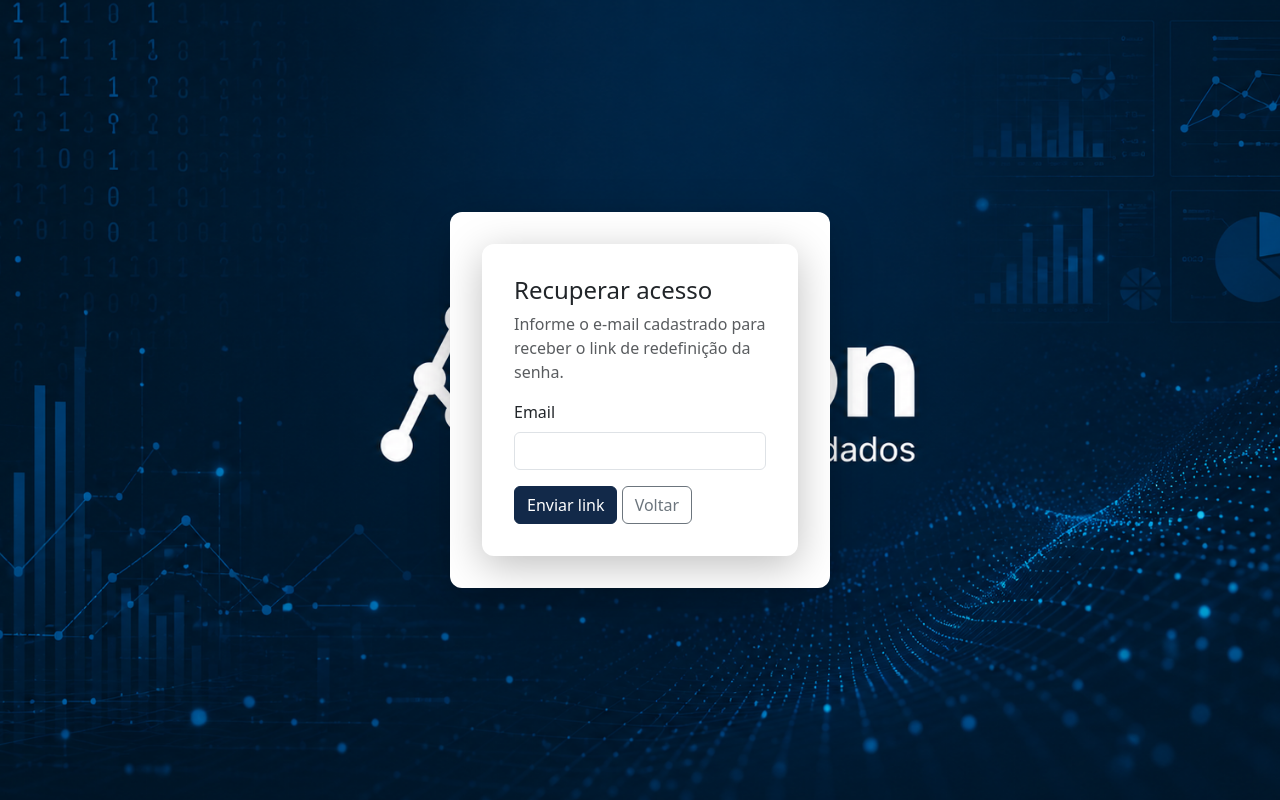
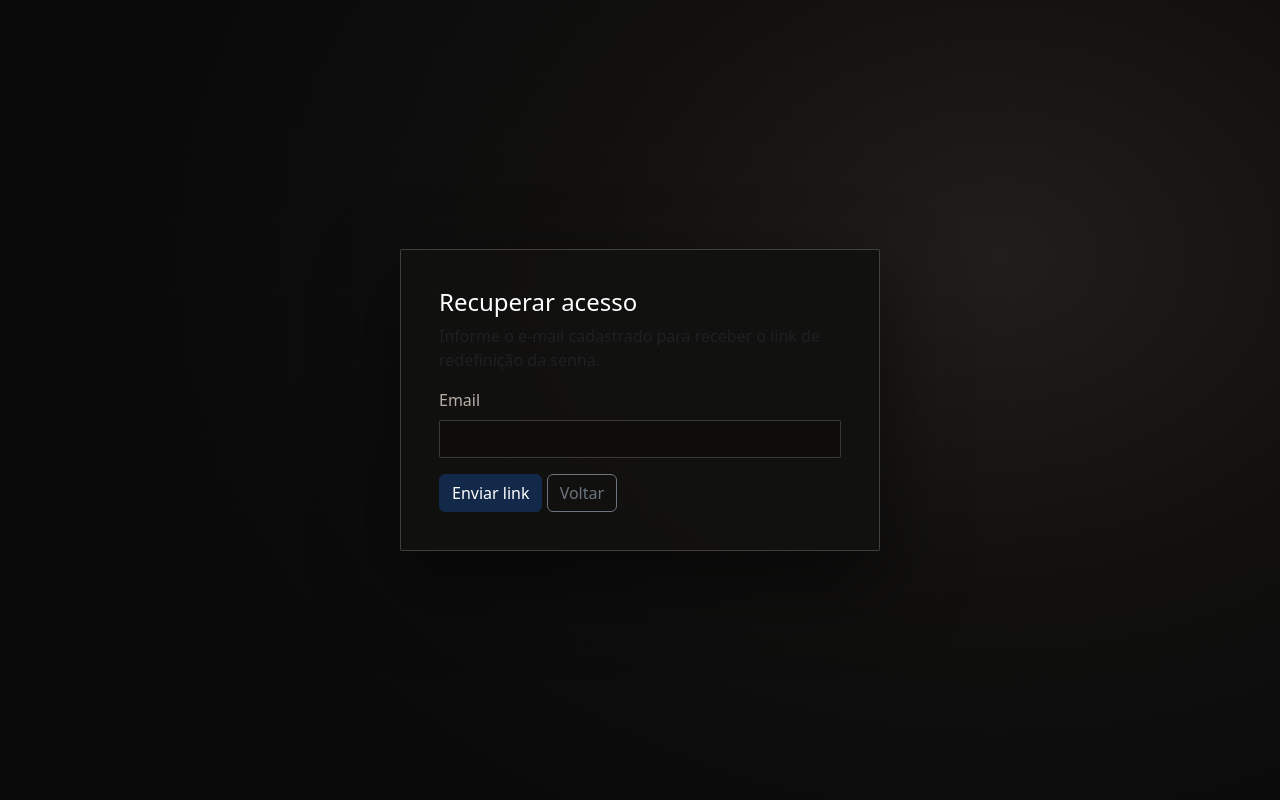
Before and after one commit to AnalistaLealMoreira/portal-mmi, a Django app: page /accounts/esqueci-acesso/ in a window 1280 px wide. Run offline with Django 5.2, Linux system fonts and the light colour scheme.

Commit message:
Ajusta fundo MMI na recuperacao de acesso

```diff
--- a/static/css/portal.css
+++ b/static/css/portal.css
@@ -130,6 +130,50 @@ a:hover { color: var(--axion-navy); }
     max-width: 380px;
 }
 
+/* Fundo MMI para as telas públicas de recuperação de acesso. */
+.auth-bg:has(.auth-recovery-card) {
+    position: relative;
+    overflow: hidden;
+    background: radial-gradient(900px 700px at 78% 32%, #201e1b 0%, #11100f 46%, #090909 100%);
+    color: #f3eee8;
+}
+.auth-bg:has(.auth-recovery-card)::before {
+    position: absolute;
+    inset: 0;
+    content: "";
+    opacity: 0.22;
+    background-image:
+        linear-gradient(rgba(223, 208, 190, 0.08) 1px, transparent 1px),
+        linear-gradient(90deg, rgba(223, 208, 190, 0.08) 1px, transparent 1px);
+    background-size: 72px 72px;
+    mask-image: radial-gradient(900px 620px at 50% 40%, #000 0%, transparent 78%);
+    -webkit-mask-image: radial-gradient(900px 620px at 50% 40%, #000 0%, transparent 78%);
+}
+.auth-bg:has(.auth-recovery-card) > .auth-card {
+    position: relative;
+    z-index: 1;
+    max-width: 560px;
+    padding: 0;
+    background: transparent;
+    box-shadow: none;
+}
+.auth-recovery-card {
+    padding: 38px !important;
+    border: 1px solid rgba(223, 208, 190, 0.24);
+    border-radius: 2px;
+    background: rgba(18, 17, 16, 0.94);
+    box-shadow: 0 32px 80px rgba(0, 0, 0, 0.5);
+}
+.auth-recovery-card h1 { color: #fff; }
+.auth-recovery-card p { color: #b8b0a7; }
+.auth-recovery-card label { color: #b8b0a7; }
+.auth-recovery-card input {
+    border: 1px solid rgba(223, 208, 190, 0.22);
+    border-radius: 2px;
+    background: #0e0d0c;
+    color: #f3eee8;
+}
+
 .bi-report-frame {
     position: relative;
     flex: 1 1 auto;
--- a/templates/accounts/password_reset_complete.html
+++ b/templates/accounts/password_reset_complete.html
@@ -1,7 +1,7 @@
 {% extends "base.html" %}
 {% block title %}Senha atualizada{% endblock %}
 {% block content %}
-<div class="auth-card mx-auto" style="max-width: 480px;">
+<div class="auth-card auth-recovery-card mx-auto" style="max-width: 480px;">
     <h1 class="h4 mb-2">Senha atualizada</h1>
     <p class="text-muted">Sua senha foi redefinida. Você já pode entrar no portal.</p>
     <a href="{% url 'accounts:login' %}" class="btn btn-primary">Entrar</a>
--- a/templates/accounts/password_reset_confirm.html
+++ b/templates/accounts/password_reset_confirm.html
@@ -1,7 +1,7 @@
 {% extends "base.html" %}
 {% block title %}Nova senha{% endblock %}
 {% block content %}
-<div class="auth-card mx-auto" style="max-width: 480px;">
+<div class="auth-card auth-recovery-card mx-auto" style="max-width: 480px;">
     {% if validlink %}
     <h1 class="h4 mb-2">Definir nova senha</h1>
     <form method="post">
--- a/templates/accounts/password_reset_done.html
+++ b/templates/accounts/password_reset_done.html
@@ -1,7 +1,7 @@
 {% extends "base.html" %}
 {% block title %}E-mail enviado{% endblock %}
 {% block content %}
-<div class="auth-card mx-auto" style="max-width: 480px;">
+<div class="auth-card auth-recovery-card mx-auto" style="max-width: 480px;">
     <h1 class="h4 mb-2">Verifique seu e-mail</h1>
     <p class="text-muted">Se houver uma conta com esse e-mail, enviaremos instruções para redefinir sua senha.</p>
     <a href="{% url 'accounts:login' %}" class="btn btn-primary">Voltar para o login</a>
--- a/templates/accounts/password_reset_form.html
+++ b/templates/accounts/password_reset_form.html
@@ -1,7 +1,7 @@
 {% extends "base.html" %}
 {% block title %}Recuperar acesso{% endblock %}
 {% block content %}
-<div class="auth-card mx-auto" style="max-width: 480px;">
+<div class="auth-card auth-recovery-card mx-auto" style="max-width: 480px;">
     <h1 class="h4 mb-2">Recuperar acesso</h1>
     <p class="text-muted">Informe o e-mail cadastrado para receber o link de redefinição da senha.</p>
     <form method="post">
```
